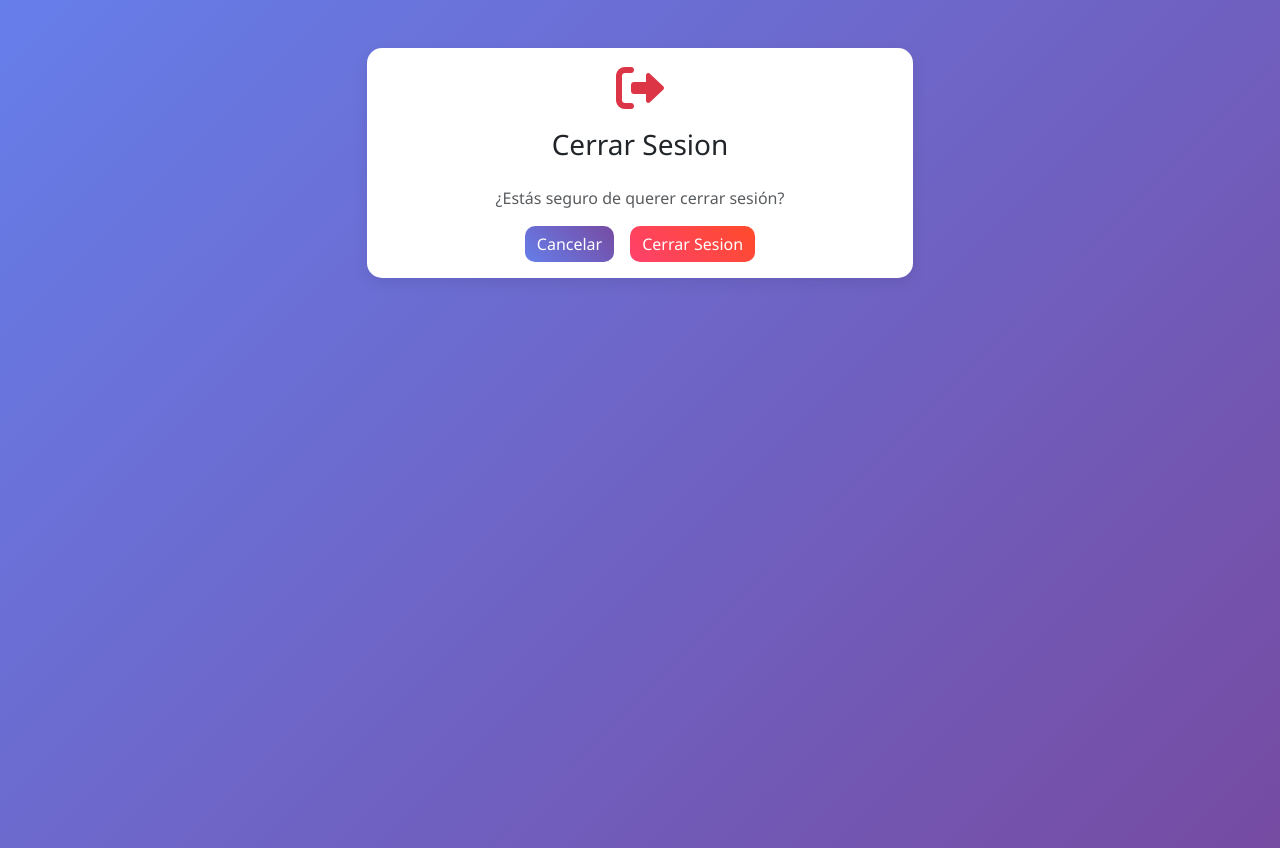
After one commit to campe111/turnero-python, a Flask app: template templates/logout.html in a window 1280 px wide. The commit adds this page. Run offline with Flask 3, Linux system fonts and the light colour scheme; the template is opened without the code that fills it, so the values that code supplies are empty.

Commit message:
Enlaze todos los html, porque al apretar en los botones del nav-bar me aparecia que estaba mal la ruta

```diff
--- /dev/null
+++ b/templates/logout.html
@@ -0,0 +1,30 @@
+<!DOCTYPE html>
+<html lang="es">
+<head>
+    <meta charset="UTF-8">
+    <meta name="viewport" content="width=device-width, initial-scale=1.0">
+    <title>Cerrar Sesion</title>
+    <link href="https://cdn.jsdelivr.net/npm/bootstrap@5.3.0/dist/css/bootstrap.min.css" rel="stylesheet">
+    <link rel="stylesheet" href="https://cdnjs.cloudflare.com/ajax/libs/font-awesome/6.0.0-beta3/css/all.min.css">
+    <link href="/static/css/style.css" rel="stylesheet">
+</head>
+<body>
+    <div class="container mt-5">
+        <div class="row justify-content-center">
+            <div class="col-md-6">
+                <div class="card">
+                    <div class="card-body text-center">
+                        <i class="fas fa-sign-out-alt fa-3x text-danger mb-3"></i>
+                        <h3 class="mb-4">Cerrar Sesion</h3>
+                        <p class="text-muted">¿Estás seguro de querer cerrar sesión?</p>
+                        <div class="d-flex justify-content-center">
+                            <a href="/templates/index.html" class="btn btn-primary me-3">Cancelar</a>
+                            <a href="/templates/logout.html" class="btn btn-danger">Cerrar Sesion</a>
+                        </div>
+                    </div>
+                </div>
+            </div>
+        </div>
+    </div>
+</body>
+</html>
--- a/templates/panel_admin.html
+++ b/templates/panel_admin.html
@@ -20,17 +20,17 @@
             <div class="collapse navbar-collapse" id="navbarNav">
                 <ul class="navbar-nav ms-auto">
                     <li class="nav-item">
-                        <a class="nav-link" href="/">
+                        <a class="nav-link" href="/templates/index.html">
                             <i class="fas fa-home me-1"></i>Inicio
                         </a>
                     </li>
                     <li class="nav-item">
-                        <a class="nav-link" href="/panel_admin">
+                        <a class="nav-link" href="/templates/panel_admin.html">
                             <i class="fas fa-cog me-1"></i>Panel Admin
                         </a>
                     </li>
                     <li class="nav-item">
-                        <a class="nav-link" href="/logout">
+                        <a class="nav-link" href="/templates/logout.html">
                             <i class="fas fa-sign-out-alt me-1"></i>Cerrar Sesion
                         </a>
                     </li>
--- a/templates/registro.html
+++ b/templates/registro.html
@@ -20,17 +20,17 @@
             <div class="collapse navbar-collapse" id="navbarNav">
                 <ul class="navbar-nav ms-auto">
                     <li class="nav-item">
-                        <a class="nav-link" href="/">
+                        <a class="nav-link" href="/templates/index.html">
                             <i class="fas fa-home me-1"></i>Inicio
                         </a>
                     </li>
                     <li class="nav-item">
-                        <a class="nav-link" href="/login">
+                        <a class="nav-link" href="/templates/login.html">
                             <i class="fas fa-sign-in-alt me-1"></i>Iniciar Sesion
                         </a>
                     </li>
                     <li class="nav-item">
-                        <a class="nav-link" href="/registro">
+                        <a class="nav-link" href="/templates/registro.html">
                             <i class="fas fa-user-plus me-1"></i>Registrarse
                         </a>
                     </li>
```
Also changed, not shown: templates/base.html (+6 -6 lines), templates/index.html (+4 -4 lines), templates/login.html (+4 -4 lines).
